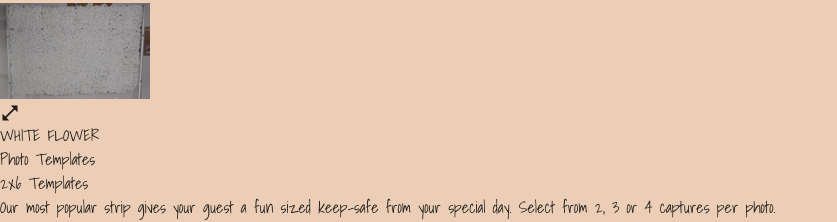
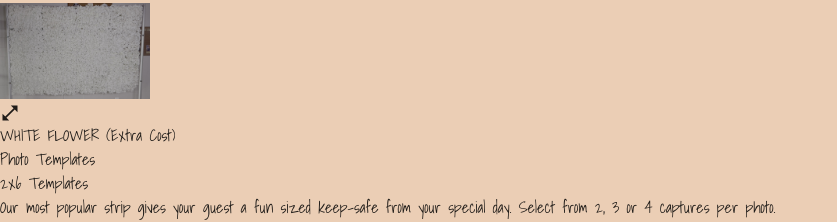
Before and after one commit to smalik12/dmvphotobooth, a Next.js app: page /photobooth in a window 1280 px wide. Shown: the part 1045-1267 px from the top of the page, without its empty margins (0-837 px from the left). Built offline with nearby package versions, Linux system fonts and the light colour scheme.

Commit message:
updated label

```diff
--- a/src/app/photobooth/page.tsx
+++ b/src/app/photobooth/page.tsx
@@ -71,7 +71,7 @@ export default function PhotoBoothInfoPage() {
     {
       src: '/photobooth/backdrops/white-flower.png',
       alt: 'White Flower Backdrop (Extra Cost)',
-      label: 'WHITE FLOWER',
+      label: 'WHITE FLOWER (Extra Cost)',
       video: '/photobooth/backdrops/white-flower-slideshow.mp4',
     },
   ];
```
